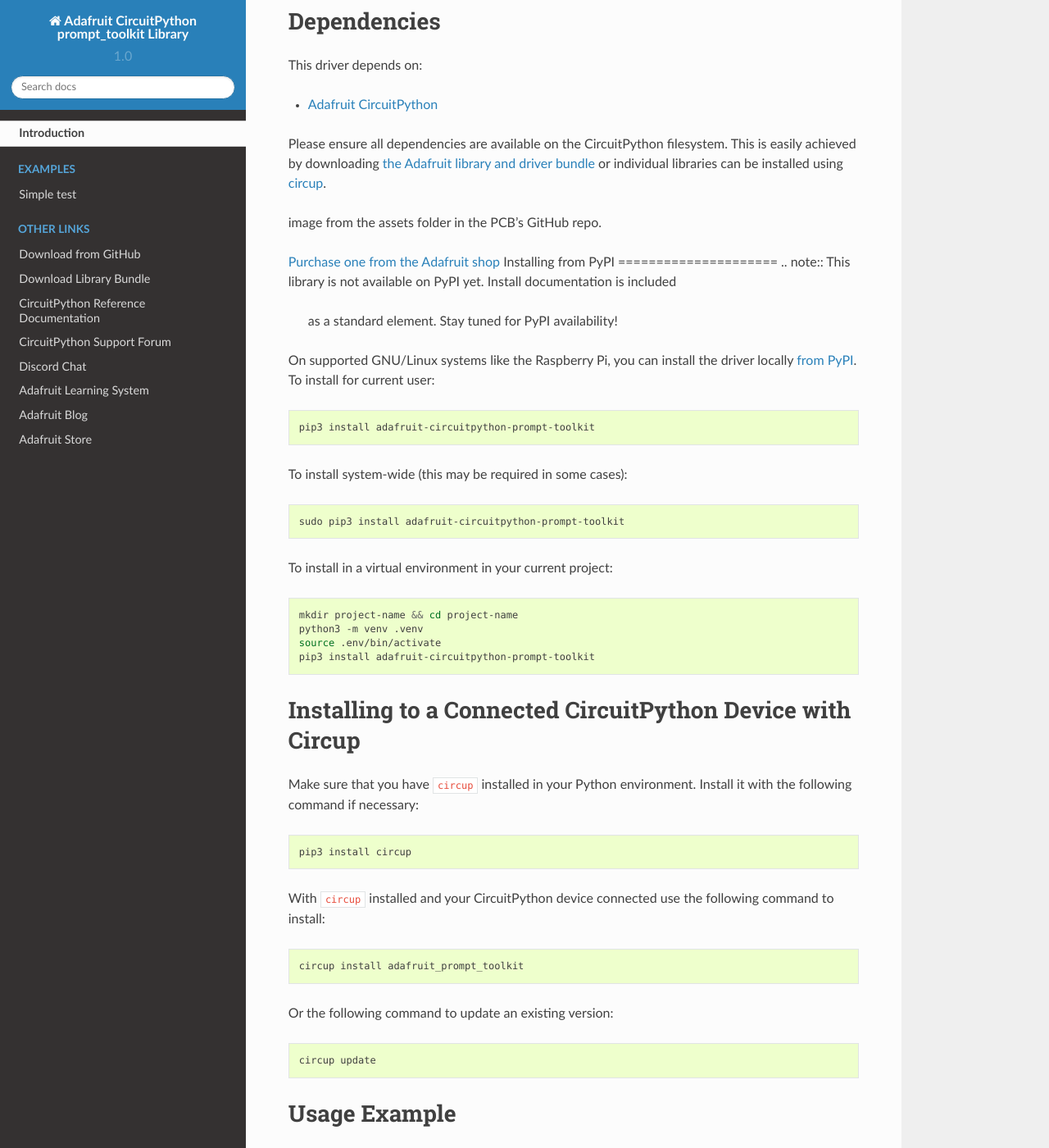
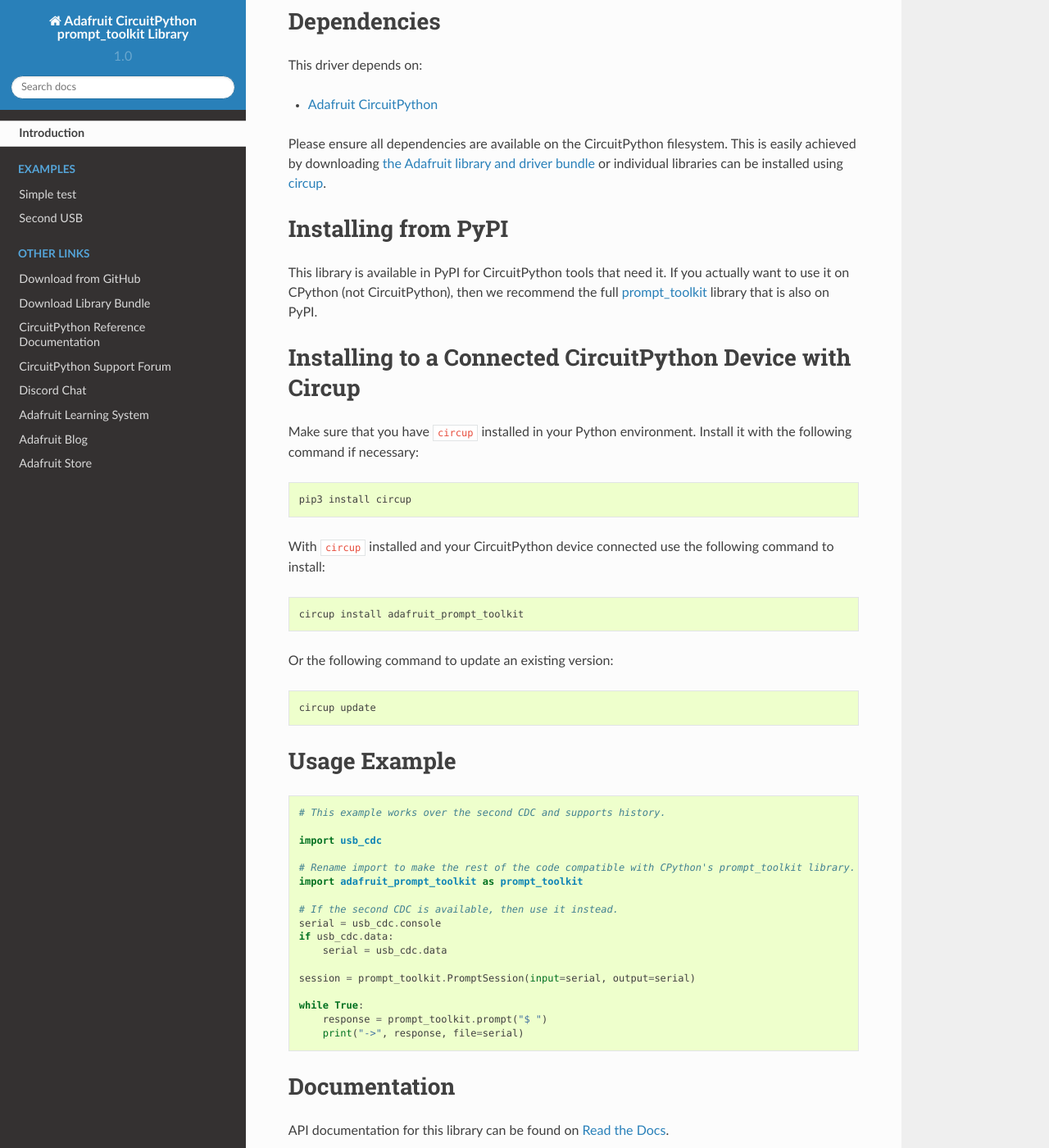
Before and after one commit to adafruit/Adafruit_CircuitPython_Prompt_Toolkit, a Sphinx documentation site: the page built from docs/index.rst, in a window 1280 px wide and 1400 px high, scrolled down 245 px. Shown: the whole window at 82% size. Built offline with Sphinx 7.4.7 and the Read the Docs theme 2.0.0, drawn with Linux system fonts in a browser that asks for light colours; some of the changed text lies outside the part shown.

Commit message:
Doc update

```diff
--- a/README.rst
+++ b/README.rst
@@ -21,7 +21,7 @@
     :target: https://github.com/psf/black
     :alt: Code Style: Black
 
-Slimmed down implementation of prompt_toolkit for CircuitPython
+Slimmed down implementation of `prompt_toolkit <https://github.com/prompt-toolkit/python-prompt-toolkit>`_ for CircuitPython
 
 
 Dependencies
@@ -36,39 +36,13 @@
 or individual libraries can be installed using
 `circup <https://github.com/adafruit/circup>`_.
 
-.. todo:: Describe the Adafruit product this library works with. For PCBs, you can also add the
-image from the assets folder in the PCB's GitHub repo.
-
-`Purchase one from the Adafruit shop <http://www.adafruit.com/products/>`_
 Installing from PyPI
 =====================
-.. note:: This library is not available on PyPI yet. Install documentation is included
-   as a standard element. Stay tuned for PyPI availability!
 
-.. todo:: Remove the above note if PyPI version is/will be available at time of release.
-
-On supported GNU/Linux systems like the Raspberry Pi, you can install the driver locally `from
-PyPI <https://pypi.org/project/adafruit-circuitpython-prompt-toolkit/>`_.
-To install for current user:
-
-.. code-block:: shell
-
-    pip3 install adafruit-circuitpython-prompt-toolkit
-
-To install system-wide (this may be required in some cases):
-
-.. code-block:: shell
-
-    sudo pip3 install adafruit-circuitpython-prompt-toolkit
-
-To install in a virtual environment in your current project:
-
-.. code-block:: shell
-
-    mkdir project-name && cd project-name
-    python3 -m venv .venv
-    source .env/bin/activate
-    pip3 install adafruit-circuitpython-prompt-toolkit
+This library is available in PyPI for CircuitPython tools that need it. If you
+actually want to use it on CPython (not CircuitPython), then we recommend the
+full `prompt_toolkit <https://github.com/prompt-toolkit/python-prompt-toolkit>`_
+library that is also on PyPI.
 
 Installing to a Connected CircuitPython Device with Circup
 ==========================================================
@@ -96,8 +70,25 @@
 Usage Example
 =============
 
-.. todo:: Add a quick, simple example. It and other examples should live in the
-examples folder and be included in docs/examples.rst.
+.. code-block:: python
+
+    # This example works over the second CDC and supports history.
+
+    import usb_cdc
+
+    # Rename import to make the rest of the code compatible with CPython's prompt_toolkit library.
+    import adafruit_prompt_toolkit as prompt_toolkit
+
+    # If the second CDC is available, then use it instead.
+    serial = usb_cdc.console
+    if usb_cdc.data:
+        serial = usb_cdc.data
+
+    session = prompt_toolkit.PromptSession(input=serial, output=serial)
+
+    while True:
+        response = prompt_toolkit.prompt("$ ")
+        print("->", response, file=serial)
 
 Documentation
 =============
--- a/docs/examples.rst
+++ b/docs/examples.rst
@@ -1,8 +1,29 @@
 Simple test
 ------------
 
-Ensure your device works with this simple test.
+Ensure the library works with this simple test.
 
 .. literalinclude:: ../examples/prompt_toolkit_simpletest.py
     :caption: examples/prompt_toolkit_simpletest.py
     :linenos:
+
+Second USB
+----------
+
+Use the library over a second USB CDC serial connection. `boot.py` must include
+`usb_cdc.enable(console=True, data=True)`. `console` can be `False`.
+
+Example "boot.py":
+
+.. code-block:: python
+
+    import usb_cdc
+
+    # Enable console and data
+    usb_cdc.enable(console=True, data=True)
+
+Example "code.py":
+
+.. literalinclude:: ../examples/prompt_toolkit_second_cdc.py
+    :caption: examples/prompt_toolkit_second_cdc.py
+    :linenos:
--- a/docs/index.rst
+++ b/docs/index.rst
@@ -24,14 +24,8 @@
 .. toctree::
     :caption: Tutorials
 
-.. todo:: Add any Learn guide links here. If there are none, then simply delete this todo and leave
-    the toctree above for use later.
-
 .. toctree::
     :caption: Related Products
-
-.. todo:: Add any product links here. If there are none, then simply delete this todo and leave
-    the toctree above for use later.
 
 .. toctree::
     :caption: Other Links
```
